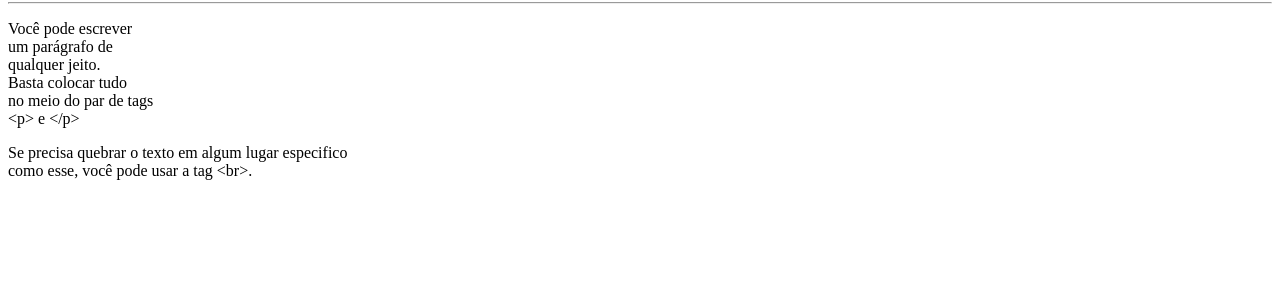
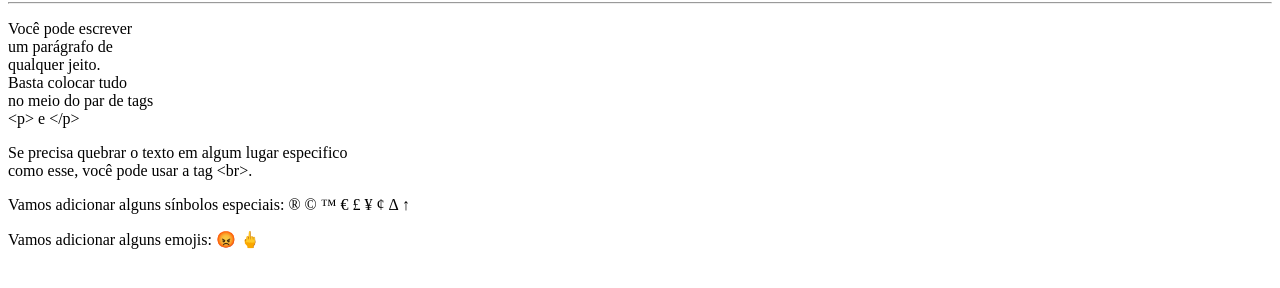
Before and after one commit to Mateus333/revisao-do-curso-de-html-e-css, a plain HTML site: page ex002/index.html in a window 1280 px wide. Shown: the part 78-366 px from the top of the page. Drawn offline with Linux system fonts and the light colour scheme.

Commit message:
Revisão de símbolos e Emoji no seu site

```diff
--- a/ex002/index.html
+++ b/ex002/index.html
@@ -13,12 +13,27 @@
         qualquer jeito. <br>
         Basta colocar tudo <br>
         no meio do par de tags <br>
-        &lt;p&gt; e &lt;/p&gt;
+        &lt;p&gt; e &lt;/p&gt; <!-- LESSA THAN / GREATER THAN -->
     </p>
     <p>Se precisa quebrar
         o texto em algum lugar
         especifico <br> como esse,
         você pode usar a tag &lt;br&gt;.
     </p>
+    <p>Vamos adicionar alguns sínbolos especiais:
+        &reg;
+        &copy;
+        &trade;
+        &euro;
+        &pound;
+        &yen;
+        &cent;
+        &Delta;
+        &uarr;
+    </p>
+    <p>Vamos adicionar alguns emojis:
+       &#x1F621;
+       &#x1F595;
+    </p>
 </body>
 </html>
```
Also changed, not shown: ex003/index.html (added, +11 -0 lines).
